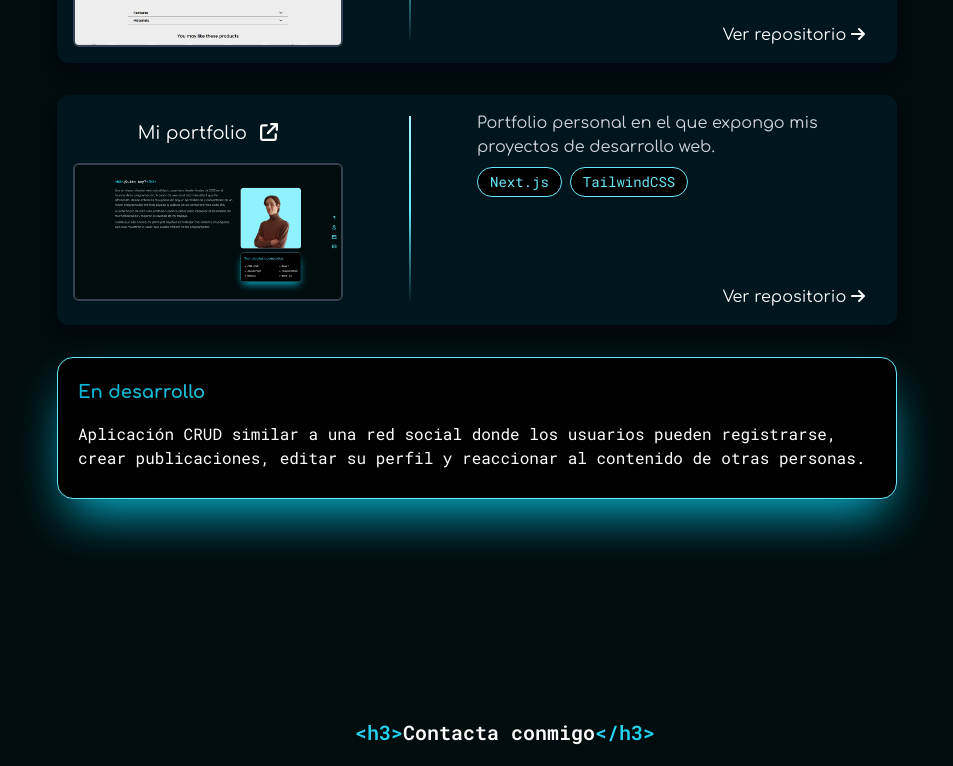
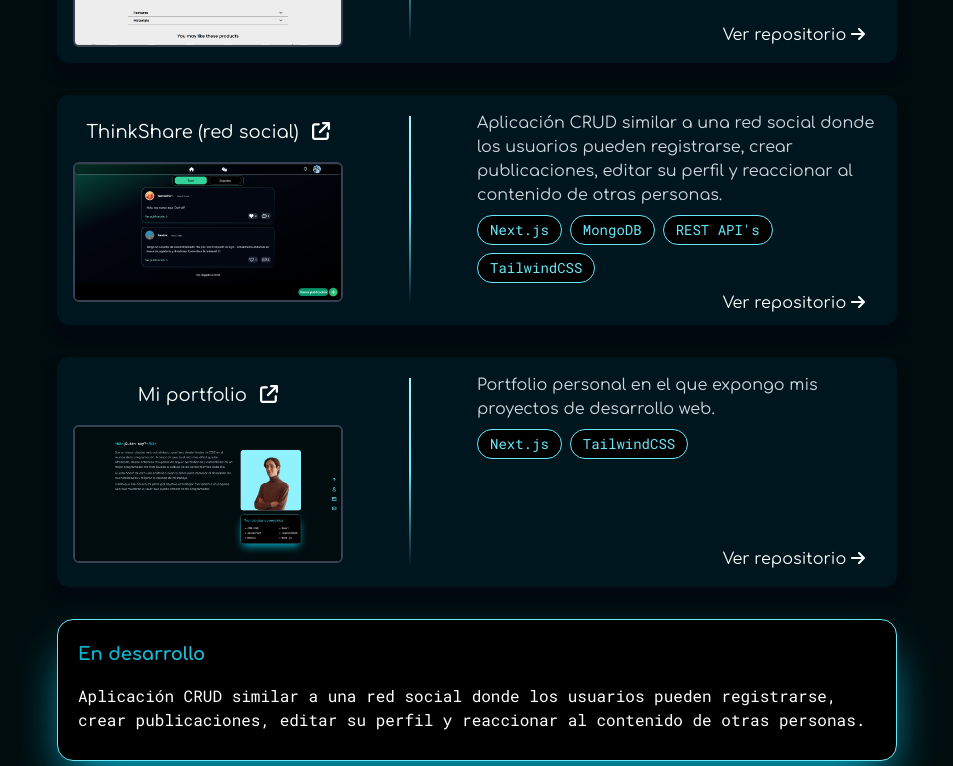
Before and after one commit to CronoCode120/legacy_portfolio, a Next.js app: page / in a window 1280 px wide. Shown: the part 1788-2554 px from the top of the page, without its empty margins (135-1088 px from the left). Built offline with nearby package versions, Linux system fonts and the light colour scheme.

Commit message:
added think-share

```diff
--- a/app/page.js
+++ b/app/page.js
@@ -10,6 +10,7 @@ import { faLinkedin, faGithub } from "@fortawesome/free-brands-svg-icons";
 import myPic from '../public/myPic.png';
 import ecommerce from '../public/ecommerce.png';
 import portfolio from '../public/portfolio.png';
+import social from '../public/social.png';
 
 export default function Home() {
 
@@ -63,6 +64,14 @@ export default function Home() {
       link: 'https://online-shop-five-alpha.vercel.app/',
       page: 'https://github.com/CronoCode120/online-shop',
       usedTechs: ['Next.js', 'CSS', 'Sanity', 'Stripe']
+    },
+    {
+      title: 'ThinkShare (red social)',
+      description: 'Aplicación CRUD similar a una red social donde los usuarios pueden registrarse, crear publicaciones, editar su perfil y reaccionar al contenido de otras personas.',
+      image: social,
+      link: 'https://think-share.vercel.app',
+      page: 'https://github.com/CronoCode120/thinkShare',
+      usedTechs: ['Next.js', 'MongoDB', 'REST API\'s', 'TailwindCSS']
     },
     {
       title: 'Mi portfolio',
--- a/components/Project.jsx
+++ b/components/Project.jsx
@@ -23,7 +23,7 @@ const Project = ({ title, description, image, link, page, usedTechs }) => {
       <div className='w-[280px] md:w-[50%] flex flex-col justify-between h-full'>
         <div className='flex flex-col justify-start h-full items-center md:items-start mx-4 sm:mx-0'>
           <p className="w-full mb-2 text-gray-300 max-sm:text-sm">{description}</p>
-          <div className='w-full flex flex-wrap justify-start items-center md:px-0 mb-3 font-roboto'>
+          <div className='w-full flex flex-wrap justify-start items-center md:px-0 font-roboto'>
             {usedTechs.map((tech) => (
               <span key={tech} className=' py-1 px-3 rounded-full text-cyan-300 text-xs sm:text-sm bg-black border-cyan-300 border mr-2 mb-2'>
                 {tech}
```
Also changed, not shown: public/social.png (added).
